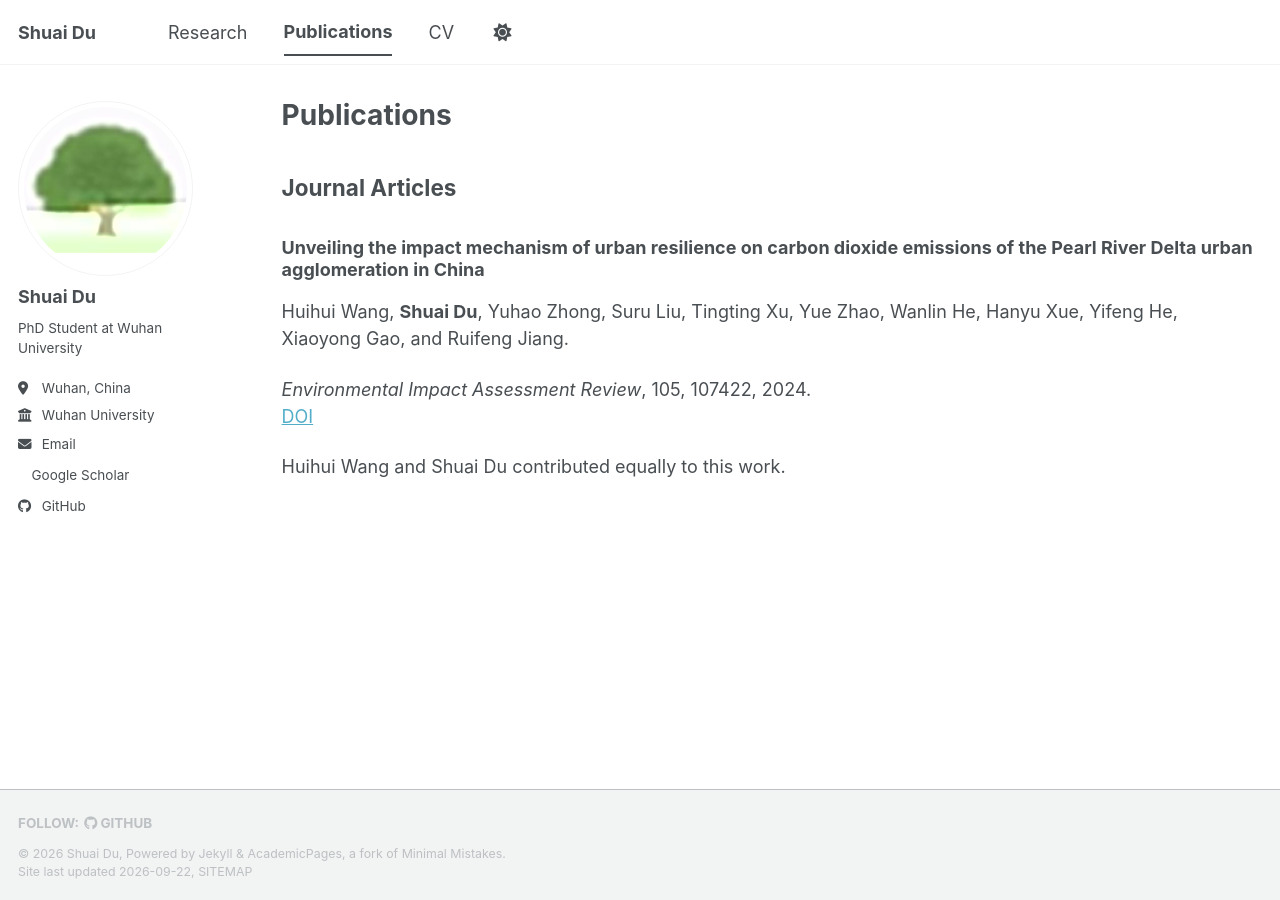
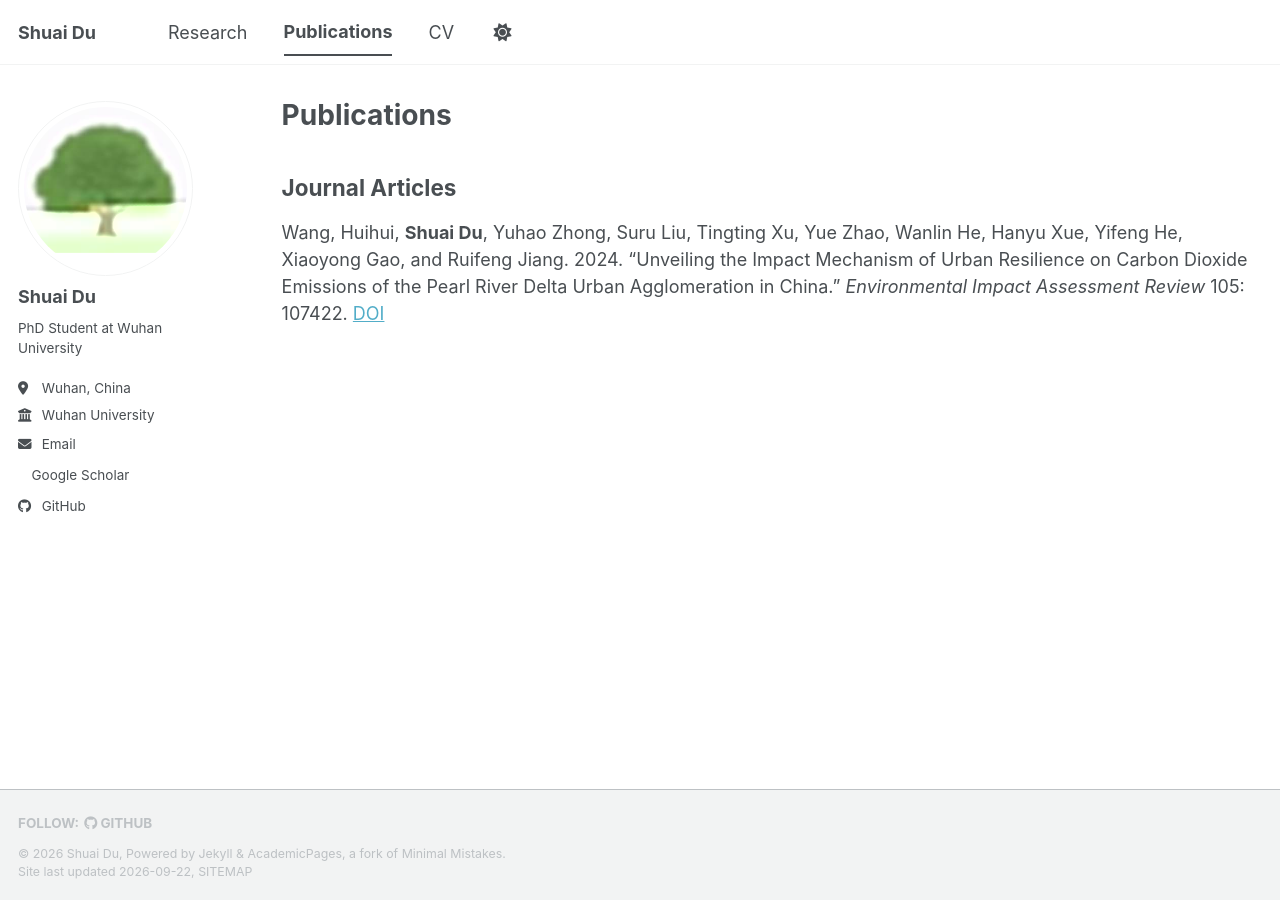
Before and after one commit to shuai-du/shuai-du.github.io, a Jekyll site: the page built from _pages/publications.md, in a window 1280 px wide. Built offline with Jekyll 4.4.1, drawn with Linux system fonts in a browser that asks for light colours; a style sheet for code colours, icons or effects is not loaded.

Commit message:
Use standard publication citation format

```diff
--- a/_pages/publications.md
+++ b/_pages/publications.md
@@ -7,11 +7,4 @@ author_profile: true
 
 ## Journal Articles
 
-### Unveiling the impact mechanism of urban resilience on carbon dioxide emissions of the Pearl River Delta urban agglomeration in China
-
-Huihui Wang, **Shuai Du**, Yuhao Zhong, Suru Liu, Tingting Xu, Yue Zhao, Wanlin He, Hanyu Xue, Yifeng He, Xiaoyong Gao, and Ruifeng Jiang.
-
-*Environmental Impact Assessment Review*, 105, 107422, 2024.
-[DOI](https://doi.org/10.1016/j.eiar.2024.107422)
-
-Huihui Wang and Shuai Du contributed equally to this work.
+Wang, Huihui, **Shuai Du**, Yuhao Zhong, Suru Liu, Tingting Xu, Yue Zhao, Wanlin He, Hanyu Xue, Yifeng He, Xiaoyong Gao, and Ruifeng Jiang. 2024. “Unveiling the Impact Mechanism of Urban Resilience on Carbon Dioxide Emissions of the Pearl River Delta Urban Agglomeration in China.” *Environmental Impact Assessment Review* 105: 107422. [DOI](https://doi.org/10.1016/j.eiar.2024.107422)
```
